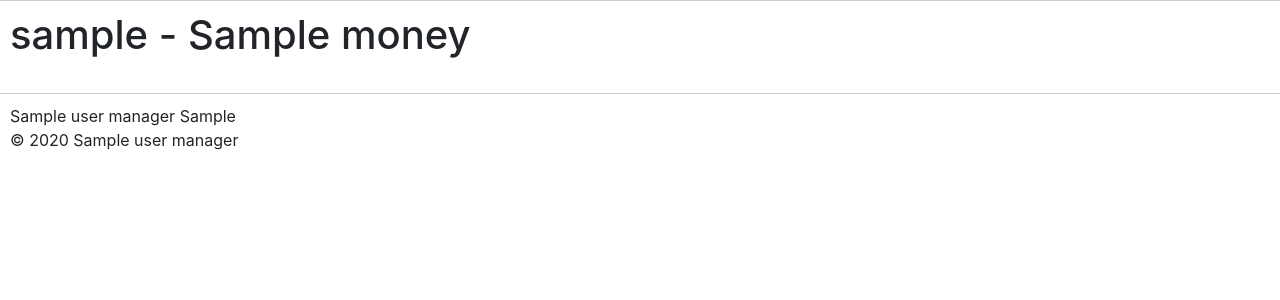
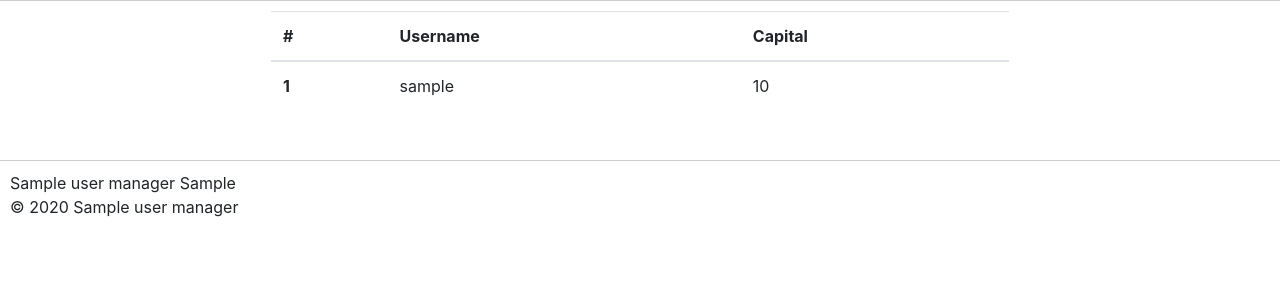
Before and after one commit to jespermaassen/flaskmallow, a Python web app: template app/templates/leaderboard.html in a window 1280 px wide. Shown: the part 56-356 px from the top of the page. Run offline with Jinja, Linux system fonts and the light colour scheme; the template is opened without the code that fills it: most values are stand-ins (such as "Sample title", 1, 10 or a date in 2020); some libraries are stand-ins or nearby versions.

Commit message:
leaderboard logic

```diff
--- a/app/leaderboard/views.py
+++ b/app/leaderboard/views.py
@@ -13,6 +13,11 @@ def leaderboard_home():
     Returns homepage for the contract exchange
     """
     users = User.query.order_by(User.money.desc()).all()
+
+    i = 1
+    for user in users:
+        user.rank = i
+        i += 1
     print(users)
 
     return render_template("leaderboard.html", users=users)
--- a/app/models.py
+++ b/app/models.py
@@ -44,6 +44,9 @@ class Role(db.Model):
     id = db.Column(db.Integer(), primary_key=True)
     name = db.Column(db.String(50), unique=True)
 
+    def __repr__(self):
+        return f"{self.name}"
+
 
 class UserRoles(db.Model):
     id = db.Column(db.Integer(), primary_key=True)
@@ -84,6 +87,7 @@ class Asset(db.Model):
 class UserSchema(ma.SQLAlchemyAutoSchema):
     class Meta:
         model = User
+        include_fk = True
 
 
 class ContractSchema(ma.SQLAlchemyAutoSchema):
--- a/app/templates/leaderboard.html
+++ b/app/templates/leaderboard.html
@@ -1,3 +1,26 @@
-{% extends 'base.html' %} {% block content %} {% for user in users %}
-<h1>{{user.username}} - {{ user.money }}</h1>
-{% endfor %} {% endblock %}
+{% extends 'base.html' %} {% block content %}
+
+<div class="container-fluid">
+  <div class="d-flex justify-content-center">
+    <table class="table" style="width: 60%">
+      <thread>
+        <tr>
+          <th scope="col">#</th>
+          <th scope="col">Username</th>
+          <th scope="col">Capital</th>
+        </tr>
+      </thread>
+
+      <tbody>
+        {% for user in users %}
+        <tr>
+          <th class="align-middle">{{user.rank}}</th>
+          <td class="align-middle">{{user.username }}</td>
+          <td class="align-middle">{{user.money|round(2)}}</td>
+        </tr>
+        {% endfor %}
+      </tbody>
+    </table>
+  </div>
+</div>
+{% endblock %}
```
